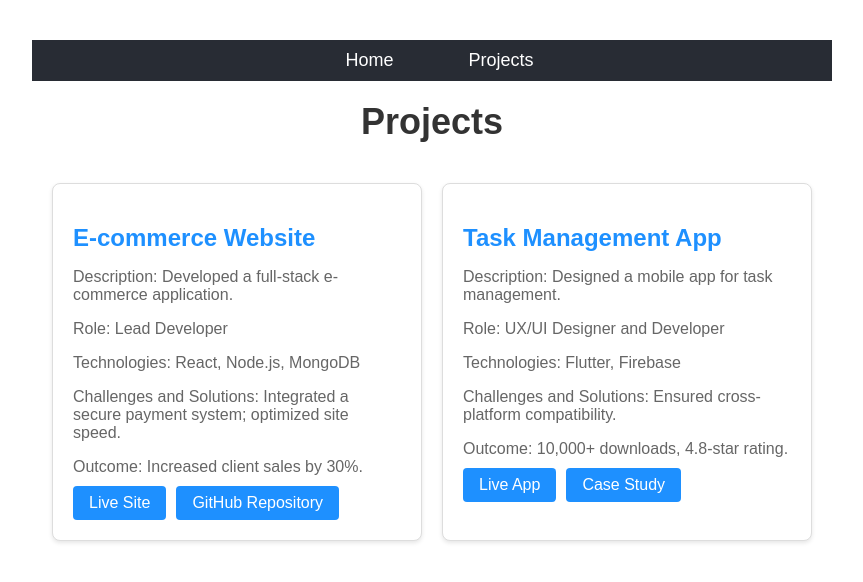
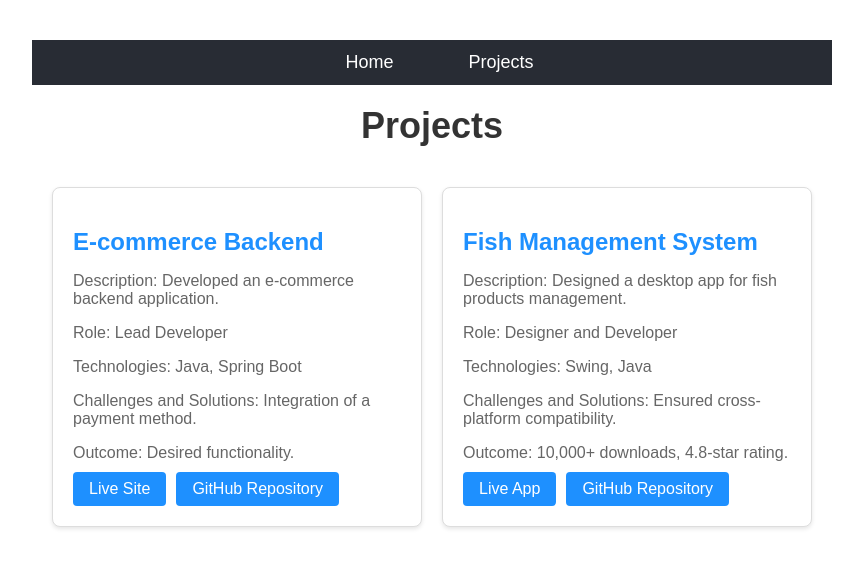
Before and after one commit to LennyTechiq/portfolio-project, a React (Create React App) app: page /projects in a window 1280 px wide. Shown: the top 582 px of the page, without its empty margins (208-1071 px from the left). Built offline with nearby package versions, Linux system fonts and the light colour scheme.

Commit message:
Commit during first push.

```diff
--- a/src/components/Home.css
+++ b/src/components/Home.css
@@ -11,7 +11,7 @@ body {
   /* Header Styles */
   .header {
     background-color: #282c34;
-    padding: 10px 0;
+    padding: 12px 0;
   }
 
   .header nav {
--- a/src/components/Home.js
+++ b/src/components/Home.js
@@ -25,8 +25,8 @@ function Home() {
       <p>Biography: With a background in computer science, I specialize in creating intuitive and responsive web applications. I’m passionate about user-centered design and continuous learning.</p>
       <a href="path/to/your-resume.pdf" target="_blank" rel="noopener noreferrer">Download Resume</a>
       <h2>Contact</h2>
-      <p>Email: <a href="mailto:alex.johnson@example.com">leonardrongoma3@gmail.com</a></p>
-      <p>LinkedIn: <a href="https://linkedin.com/in/alexjohnson" target="_blank" rel="noopener noreferrer">linkedin.com/in/leonard-rongoma</a></p>
+      <p>Email: <a href="mailto:leonardrongoma3@gmail.com">leonardrongoma3@gmail.com</a></p>
+      <p>LinkedIn: <a href="https://linkedin.com/in/leonard-rongoma" target="_blank" rel="noopener noreferrer">linkedin.com/in/leonard-rongoma</a></p>
       </section>
     </div>
   );
--- a/src/components/Projects.js
+++ b/src/components/Projects.js
@@ -9,24 +9,24 @@ function Projects() {
       <h1>Projects</h1>
       <div className="projects-container">
         <div className="project-card" id="project1">
-          <h2>E-commerce Website</h2>
-          <p>Description: Developed a full-stack e-commerce application.</p>
+          <h2>E-commerce Backend</h2>
+          <p>Description: Developed an e-commerce backend application.</p>
           <p>Role: Lead Developer</p>
-          <p>Technologies: React, Node.js, MongoDB</p>
-          <p>Challenges and Solutions: Integrated a secure payment system; optimized site speed.</p>
-          <p>Outcome: Increased client sales by 30%.</p>
-          <a href="https://example.com" target="_blank" rel="noopener noreferrer">Live Site</a>
+          <p>Technologies: Java, Spring Boot</p>
+          <p>Challenges and Solutions: Integration of a payment method.</p>
+          <p>Outcome: Desired functionality.</p>
+          <a>Live Site</a>
           <a href="https://github.com/username/repository" target="_blank" rel="noopener noreferrer">GitHub Repository</a>
         </div>
         <div className="project-card" id="project2">
-          <h2>Task Management App</h2>
-          <p>Description: Designed a mobile app for task management.</p>
-          <p>Role: UX/UI Designer and Developer</p>
-          <p>Technologies: Flutter, Firebase</p>
+          <h2>Fish Management System</h2>
+          <p>Description: Designed a desktop app for fish products management.</p>
+          <p>Role: Designer and Developer</p>
+          <p>Technologies: Swing, Java</p>
           <p>Challenges and Solutions: Ensured cross-platform compatibility.</p>
           <p>Outcome: 10,000+ downloads, 4.8-star rating.</p>
-          <a href="https://example.com" target="_blank" rel="noopener noreferrer">Live App</a>
-          <a href="https://example.com/case-study" target="_blank" rel="noopener noreferrer">Case Study</a>
+          <a>Live App</a>
+          <a href="https://github.com/username/repository" target="_blank" rel="noopener noreferrer">GitHub Repository</a>
         </div>
         {/* Add more project cards here */}
       </div>
```
Also changed, not shown: src/logo.svg (deleted), 1 other file (tests, documents, lock files or other folders).
